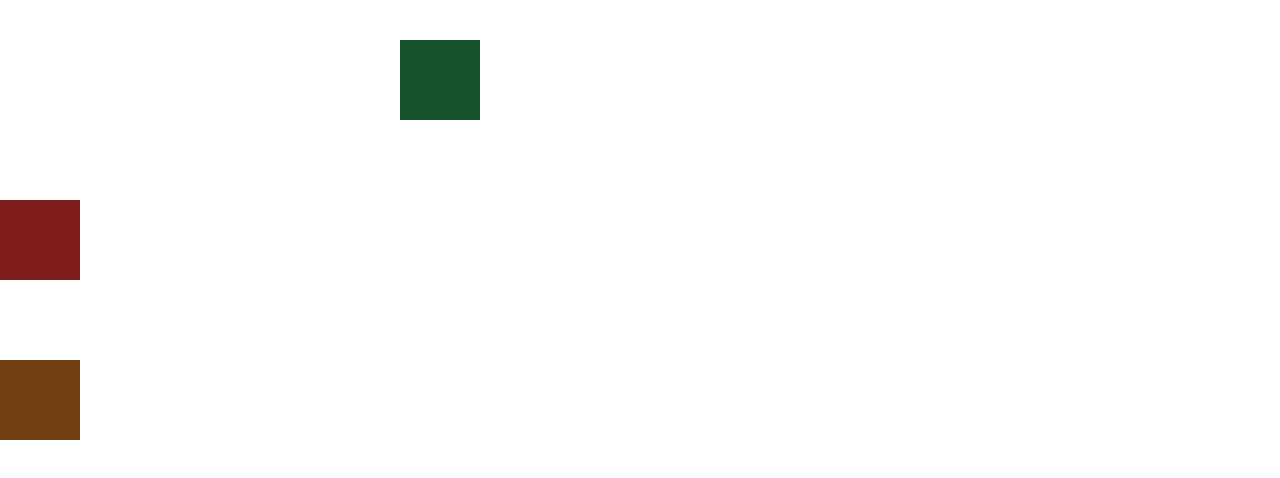
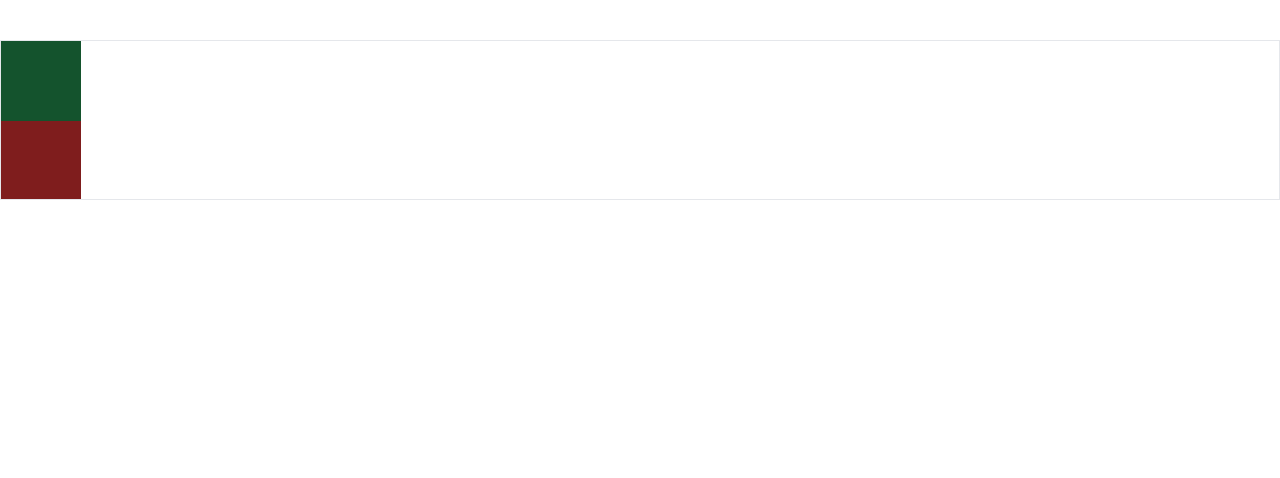
Before and after one commit to Safiul-Azam/react-gsap-practice, a React (Create React App) app: page / in a window 1280 px wide. Shown: the top 478 px of the page. Built offline with nearby package versions, Linux system fonts and the light colour scheme.

Commit message:
change some

```diff
--- a/src/component/Box.jsx
+++ b/src/component/Box.jsx
@@ -1,17 +1,23 @@
 import gsap from "gsap";
 import { useEffect } from "react";
+import { ScrollTrigger } from "gsap/ScrollTrigger";
+gsap.registerPlugin(ScrollTrigger);
 
 const Box = () => {
   useEffect(() => {
-    gsap.to(".a", {
+    gsap.to(".c", {
+      scrollTrigger:{
+        trigger:".c",
+        toggleActions:"play none none none"
+      },
       x: 400,
       rotation: 360,
       duration: 4,
-      delay:1
+      delay: 1,
     });
   }, []);
   return (
-    <div className="space-y-20">
+    <div className="overflow-y-scroll h-40 border">
       <div className="w-20 h-20 bg-green-900 a"></div>
       <div className="w-20 h-20 bg-red-900 b"></div>
       <div className="w-20 h-20 bg-yellow-900 c"></div>
```
